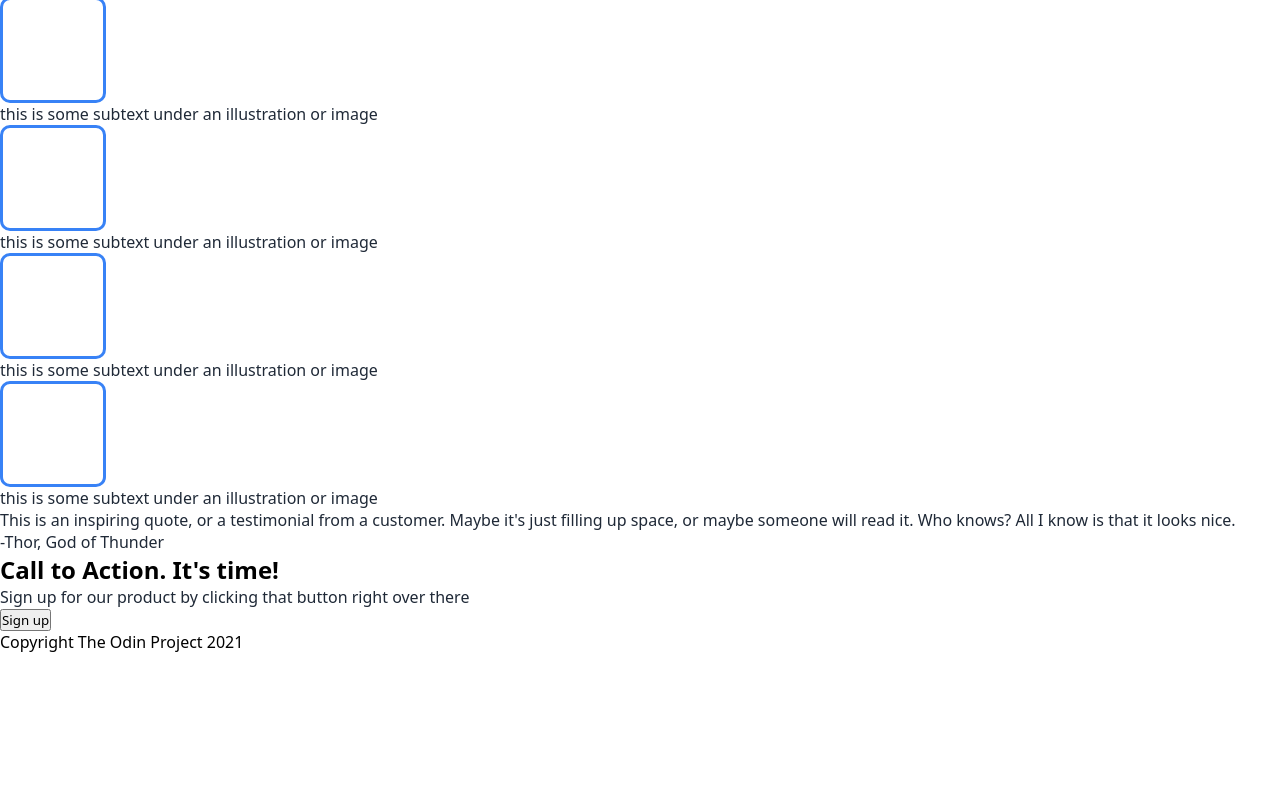
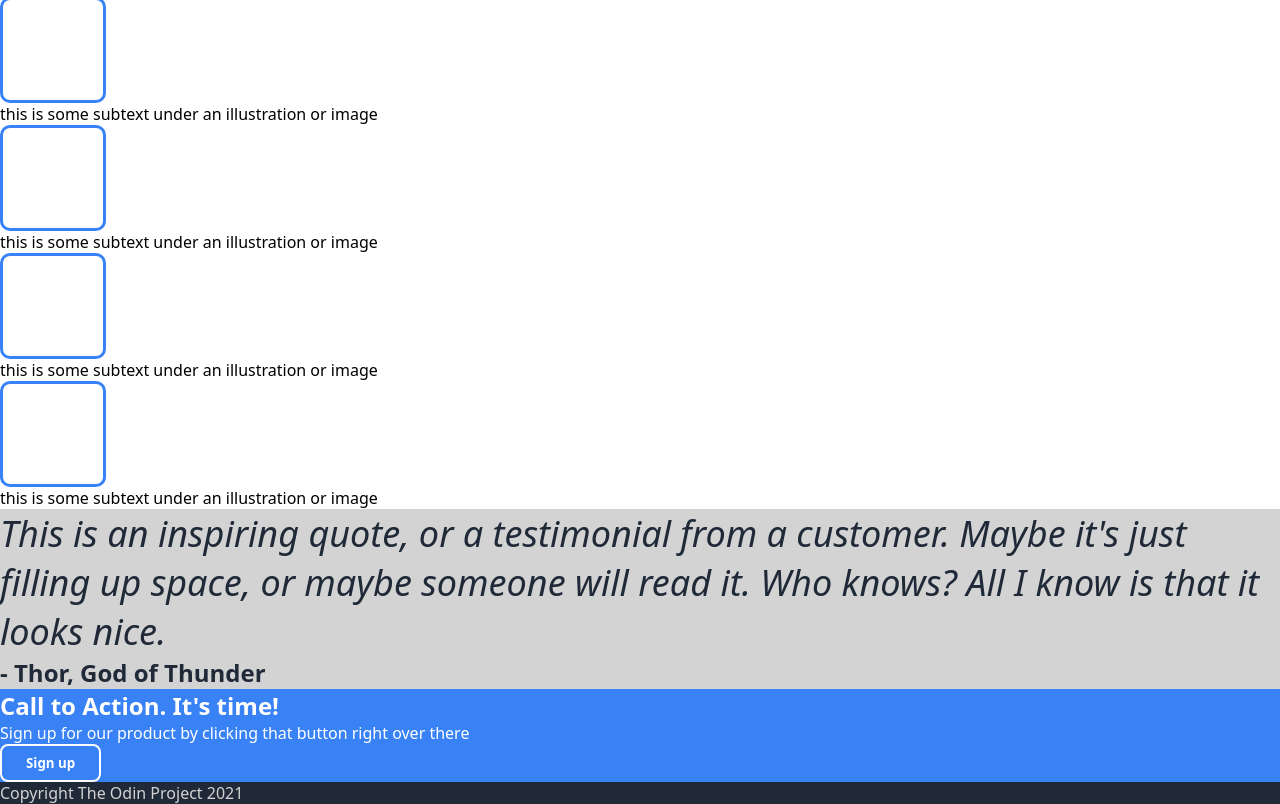
Before and after one commit to michaeldresser81/odin-landing-page, a plain HTML site: page images/index.html in a window 1280 px wide. Shown: the part 283-1087 px from the top of the page. Before the commit the page ends 936 px from the top, so only its background shows below. Drawn offline with Linux system fonts and the light colour scheme.

Commit message:
Complete font / text / background colors

```diff
--- a/images/style.css
+++ b/images/style.css
@@ -34,7 +34,7 @@ h1 {
     background-color: lightgrey;
 }
 
-.information h2 , p {
+.information h2 {
     color: #1F2937;
 }
 
@@ -49,3 +49,37 @@ h1 {
     border-radius: 10px;
     border: 3px solid #3882f6;
 }
+.quote  {
+    background-color: lightgrey;
+}
+
+.quote p {
+    font-size: 36px;
+    font-style: italic;
+    font-weight: lighter;
+    color: #1F2937;
+}
+
+.quote .signature {
+    font-size: 24px;
+    font-weight: bold;
+    font-style: normal;
+}
+
+.action-box , .action-box button {
+    background-color: #3882f6;
+    color: white;
+}
+
+.action-box button {
+    border: 2px solid white;
+    border-style: solid;
+    border-radius: 8px;
+    padding: 8px 24px;
+    font-weight: bold;
+}
+
+.footer {
+    background-color: #1F2937;
+    color: lightgrey;
+}
```
Also changed, not shown: images/index.html (+1 -1 lines).
